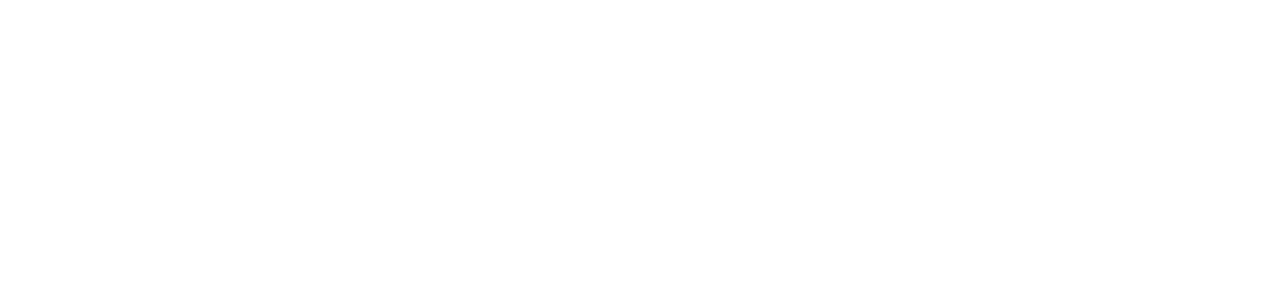
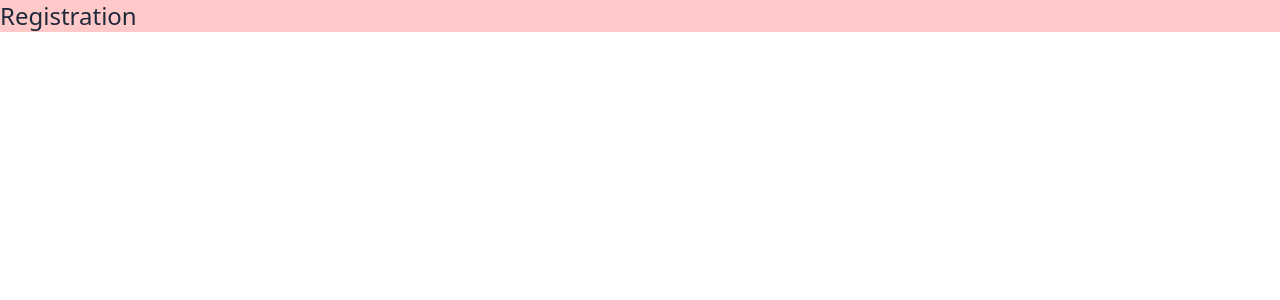
Before and after one commit to ImranGreet/feastly, a Vue app: page /registration in a window 1280 px wide. Before the commit this address had no page. Shown: the top 300 px of the page. Built offline with nearby package versions, Linux system fonts and the light colour scheme.

Commit message:
authentication module is defined

```diff
--- /dev/null
+++ b/src/pages/authentication/views/Registration.vue
@@ -0,0 +1,9 @@
+<script lang="ts" setup>
+
+</script>
+
+<template>
+    <div>
+        <h1 class="text-2xl bg-red-200 text-gray-800">Registration</h1>
+    </div>
+</template>
--- a/src/routes/index.ts
+++ b/src/routes/index.ts
@@ -5,12 +5,18 @@ import {
   type RouteRecordRaw,
 } from "vue-router";
 import Authlayout from "../components/layouts/Authlayout.vue";
+import Registration from "../pages/authentication/views/Registration.vue";
 
 const routes: RouteRecordRaw[] = [
     {
         path:'/',
         name:'home',
         component:Authlayout
+    },
+    {
+      path:'/registration',
+      name:'registration',
+      component:Registration
     }
 ];
 
```
Also changed, not shown: src/pages/authentication/views/Login.vue (added).
